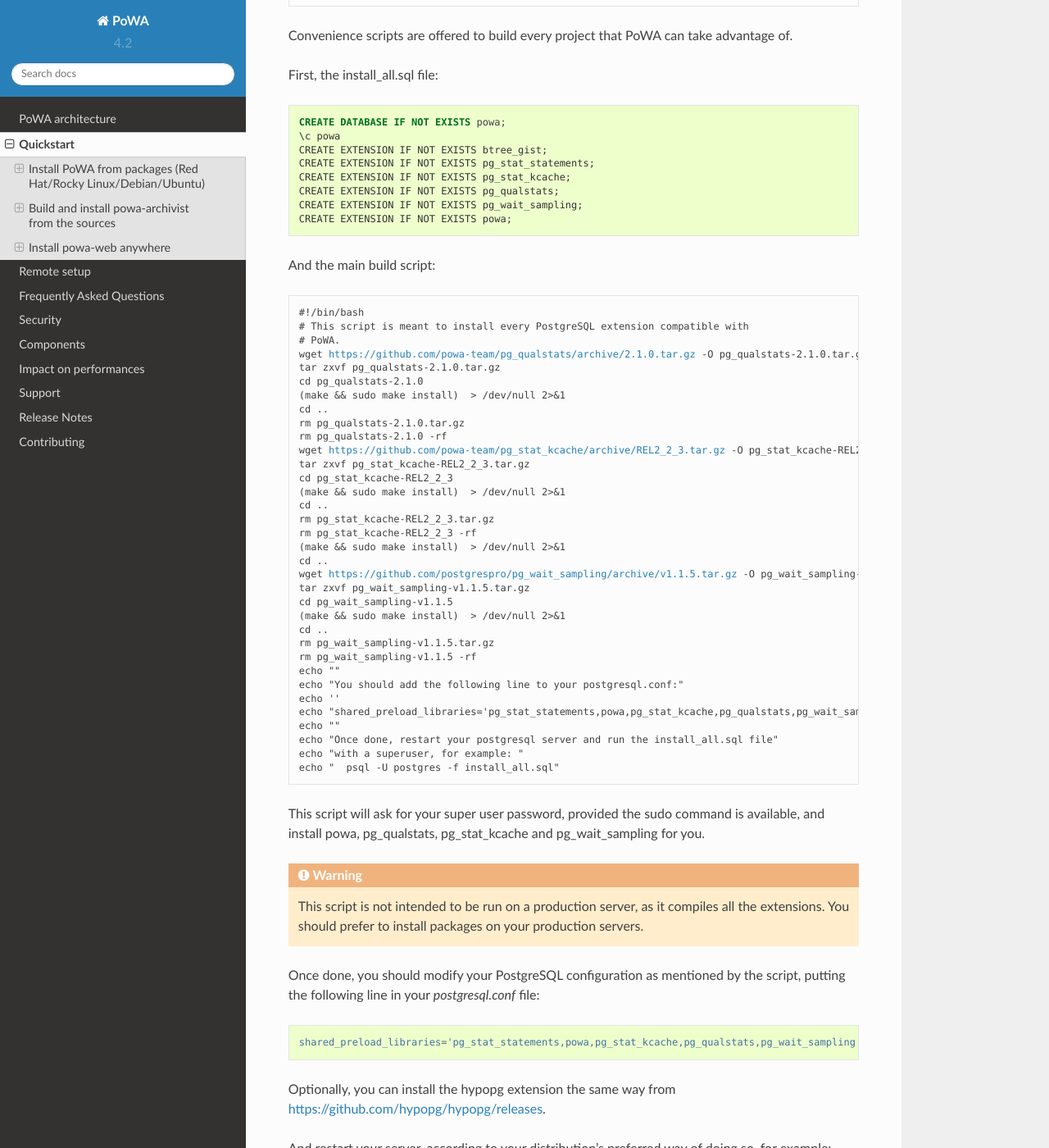
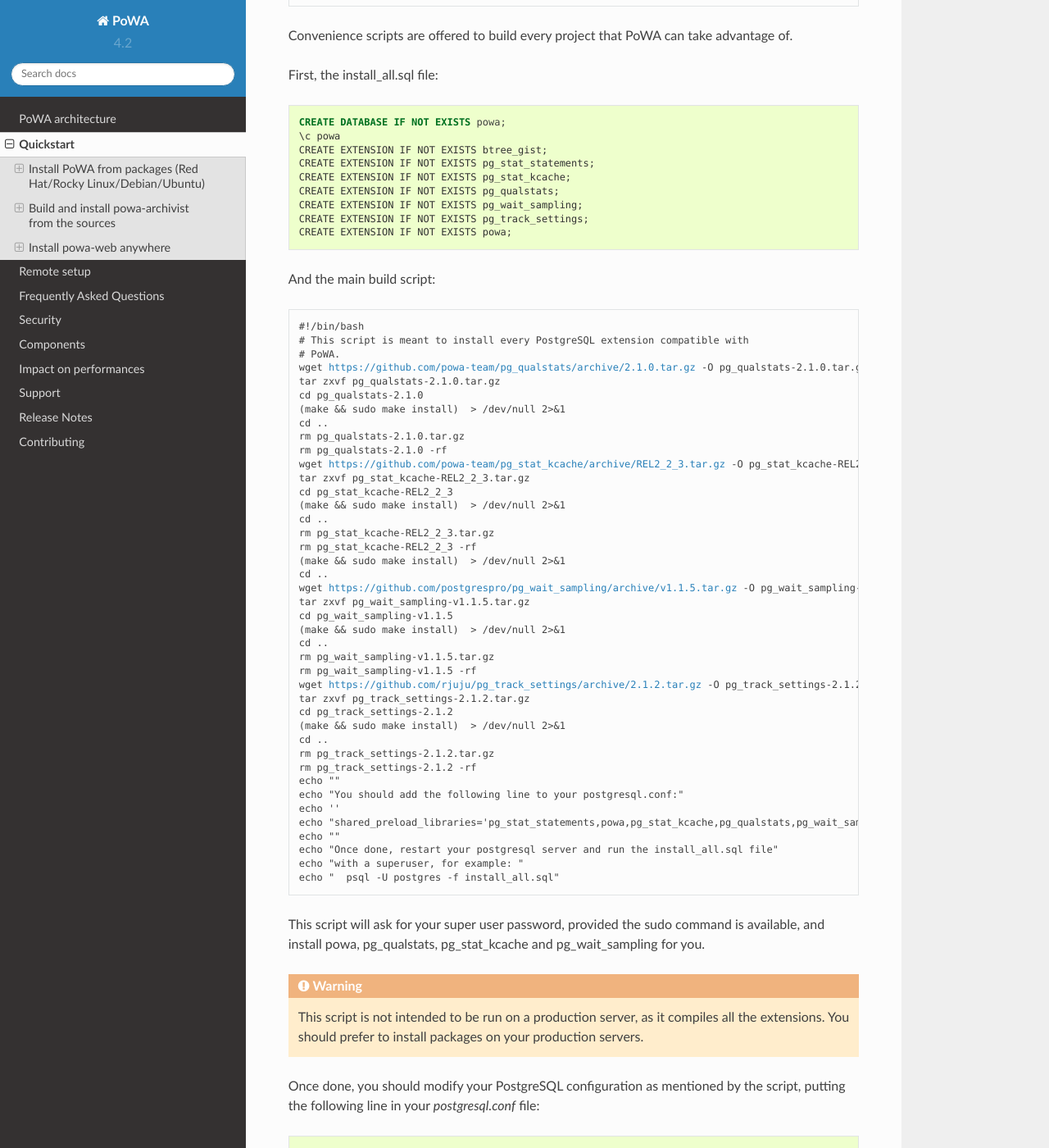
Before and after one commit to powa-team/powa, a Sphinx documentation site: the page built from docs/quickstart.rst, in a window 1280 px wide and 1400 px high, scrolled down 5452 px. Shown: the whole window at 82% size. Built offline with Sphinx 7.4.7 and the Read the Docs theme 2.0.0, drawn with Linux system fonts in a browser that asks for light colours.

Commit message:
Add pg_track_settings in the compiled extensions

```diff
--- a/docs/quickstart.rst
+++ b/docs/quickstart.rst
@@ -300,12 +300,12 @@ First, the install_all.sql file:
     CREATE EXTENSION IF NOT EXISTS pg_stat_kcache;
     CREATE EXTENSION IF NOT EXISTS pg_qualstats;
     CREATE EXTENSION IF NOT EXISTS pg_wait_sampling;
+    CREATE EXTENSION IF NOT EXISTS pg_track_settings;
     CREATE EXTENSION IF NOT EXISTS powa;
 
 And the main build script:
 
 .. parsed-literal::
-
 
   #!/bin/bash
   # This script is meant to install every PostgreSQL extension compatible with
@@ -333,6 +333,13 @@ And the main build script:
   cd ..
   rm pg_wait_sampling-|pg_wait_sampling_release|.tar.gz
   rm pg_wait_sampling-|pg_wait_sampling_release| -rf
+  wget |pg_track_settings_download| -O pg_track_settings-|pg_track_settings_release|.tar.gz
+  tar zxvf pg_track_settings-|pg_track_settings_release|.tar.gz
+  cd pg_track_settings-|pg_track_settings_release|
+  (make && sudo make install)  > /dev/null 2>&1
+  cd ..
+  rm pg_track_settings-|pg_track_settings_release|.tar.gz
+  rm pg_track_settings-|pg_track_settings_release| -rf
   echo ""
   echo "You should add the following line to your postgresql.conf:"
   echo ''
```
